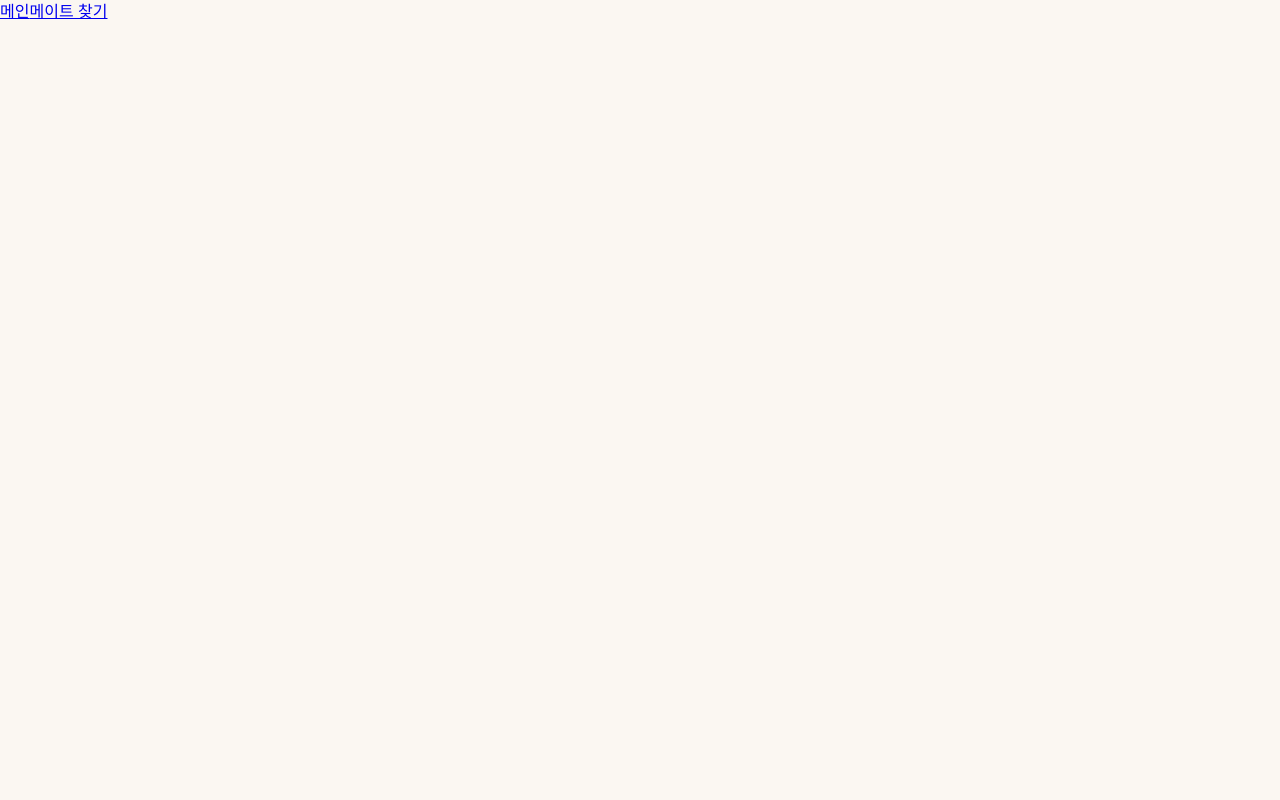
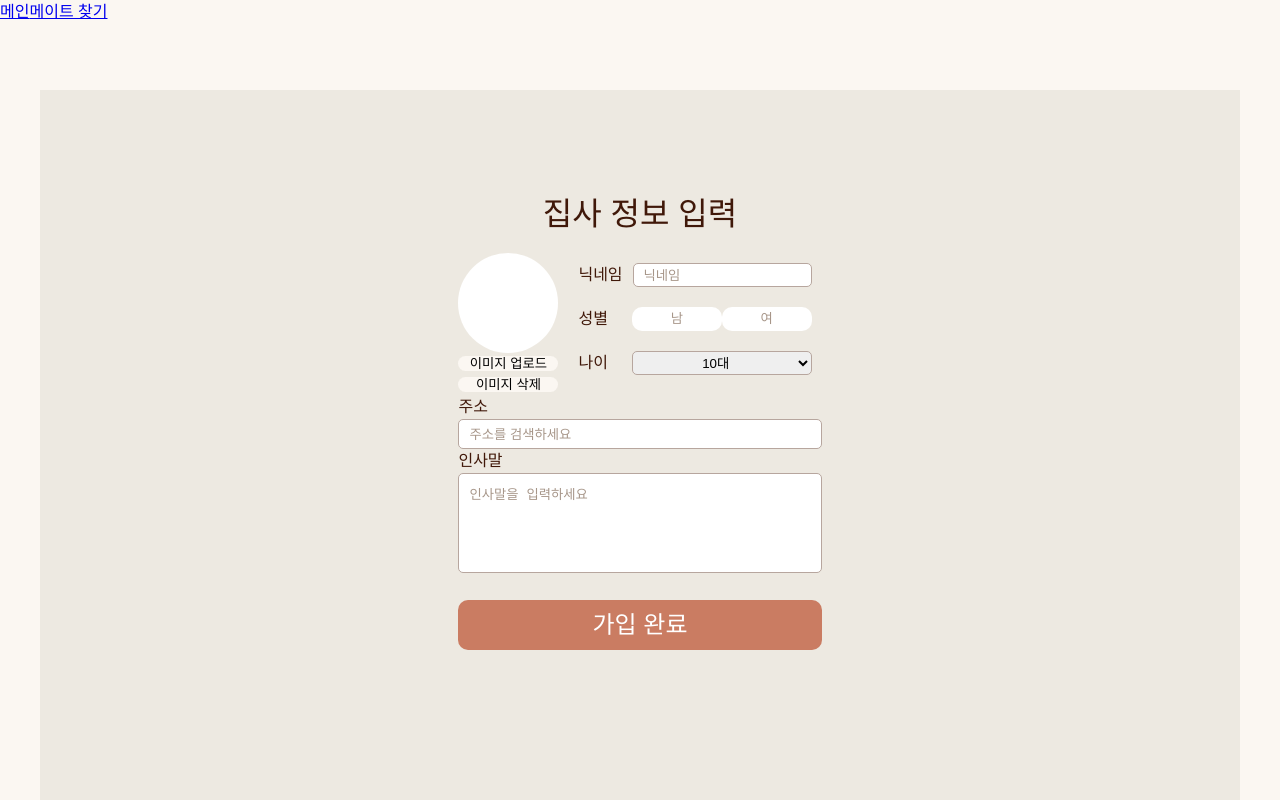
Before and after one commit to codestates-seb/seb41_main_006, a React (Create React App) app in the folder client/: page /inputuserinfo in a window 1280 px wide. Before the commit this address had no page. Built offline with nearby package versions, Linux system fonts and the light colour scheme.

Commit message:
[FE] feat : 유저 정보 입력 페이지 구현

```diff
--- a/client/src/App.js
+++ b/client/src/App.js
@@ -3,15 +3,17 @@ import GlobalStyle from './GlobalStyle';
 import { Routes, Route } from 'react-router-dom';
 import FindMatePage from './pages/FindMatePage';
 import SignUpPage from './pages/SignUpPage';
+import InputUserInfoPage from './pages/InputUserInfoPage';
 
 function App() {
   return (
     <div className="App">
       <GlobalStyle />
       <Header></Header>
-
       <Routes>
         <Route path="/mate" element={<FindMatePage />}></Route>
+        <Route path="/signup" element={<SignUpPage />}></Route>
+        <Route path="/inputuserinfo" element={<InputUserInfoPage />}></Route>
       </Routes>
     </div>
   );
--- a/client/src/components/Container.js
+++ b/client/src/components/Container.js
@@ -4,7 +4,7 @@ const Container = styled.div`
   padding-top: var(--header-height);
   background-color: var(--bg-dark-color);
   width: 100%;
-  max-width: 980px;
+  max-width: 1200px;
   height: 100%;
   color: var(--main-color);
 `;
--- /dev/null
+++ b/client/src/pages/InputUserInfoPage.js
@@ -0,0 +1,177 @@
+import styled from 'styled-components';
+import Container from '../components/Container';
+
+const SContainer = styled(Container)`
+  display: flex;
+  justify-content: center;
+`;
+const SInputInfoContainer = styled.div`
+  display: flex;
+  flex-direction: column;
+  margin-top: 100px;
+  text-align: center;
+  color: var(--main-font-color);
+  font-weight: 500;
+  input {
+    border: 1px solid #b7a69e;
+  }
+  .next-button {
+    line-height: 50px;
+    border: 0;
+    border-radius: 10px;
+    background-color: var(--main-color);
+    font-size: 1.5rem;
+    color: white;
+    margin-top: 20px;
+  }
+  .title {
+    color: var(--main-font-color);
+    font-size: 2rem;
+    font-weight: 500;
+  }
+  .input-container {
+    display: flex;
+    margin-top: 15px;
+    .image-container {
+      display: flex;
+      flex-direction: column;
+      padding-right: 10px;
+      div {
+        background-color: white;
+        width: 100px;
+        height: 100px;
+        border-radius: 50%;
+      }
+      button {
+        line-height: 15px;
+        margin: 3px 0;
+        background-color: var(--bg-color);
+        border: 0;
+        border-radius: 10px;
+        :hover {
+          background-color: var(--sec-color);
+        }
+      }
+    }
+    .nickname-input {
+      display: flex;
+      padding: 10px;
+      input {
+        margin-left: 10px;
+        border-radius: 5px;
+        ::placeholder {
+          color: var(--sec-color);
+          font-weight: 500;
+          padding-left: 10px;
+        }
+      }
+    }
+    .gender-select {
+      display: flex;
+      padding: 10px;
+      .gender-button {
+        display: flex;
+        justify-content: center;
+        flex-grow: 1;
+        margin-left: 24px;
+        button {
+          flex-grow: 1;
+          line-height: 10px;
+          background-color: white;
+          border: 0;
+          border-radius: 10px;
+          color: var(--sec-color);
+          font-weight: 500;
+          :hover {
+            background-color: var(--bg-color);
+          }
+        }
+      }
+    }
+    .age-select {
+      display: flex;
+      padding: 10px;
+      select {
+        text-align: center;
+        margin-left: 24px;
+        flex-grow: 1;
+        border-radius: 5px;
+        border: 1px solid #b7a69e;
+      }
+    }
+  }
+  .address-container {
+    text-align: left;
+    input {
+      width: 100%;
+      height: 30px;
+      border: 1px solid #b7a69e;
+      border-radius: 5px;
+      ::placeholder {
+        color: var(--sec-color);
+        font-weight: 500;
+        padding-left: 10px;
+      }
+    }
+    textarea {
+      width: 100%;
+      resize: none;
+      height: 100px;
+      border: 1px solid #b7a69e;
+      border-radius: 5px;
+      ::placeholder {
+        color: var(--sec-color);
+        font-weight: 500;
+        padding: 10px 0 0 10px;
+      }
+    }
+  }
+`;
+
+const InputUserInfoPage = () => {
+  return (
+    <SContainer>
+      <SInputInfoContainer>
+        <div className="title">집사 정보 입력</div>
+        <div className="input-container">
+          <div className="image-container">
+            <div></div>
+            <button>이미지 업로드</button>
+            <button>이미지 삭제</button>
+          </div>
+          <div>
+            <div className="nickname-input">
+              <div>닉네임</div>
+              <input placeholder="닉네임"></input>
+            </div>
+            <div className="gender-select">
+              <div>성별</div>
+              <div className="gender-button">
+                <button>남</button>
+                <button>여</button>
+              </div>
+            </div>
+            <div className="age-select">
+              <div>나이</div>
+              <select>
+                <option value="1">10대</option>
+                <option value="2">20대</option>
+                <option value="3">30대</option>
+                <option value="4">40대 이상</option>
+              </select>
+            </div>
+          </div>
+        </div>
+        <div className="address-container">
+          <div>주소</div>
+          <input placeholder="주소를 검색하세요"></input>
+          <div>인사말</div>
+          <textarea placeholder="인사말을 입력하세요"></textarea>
+        </div>
+        <button className="next-button">가입 완료</button>
+      </SInputInfoContainer>
+    </SContainer>
+  );
+};
+
+export default InputUserInfoPage;
--- a/client/src/pages/SignUpPage.js
+++ b/client/src/pages/SignUpPage.js
@@ -1,9 +1,8 @@
 import styled from 'styled-components';
 import { Link } from 'react-router-dom';
+import Container from '../components/Container';
 
-const SignUpContainer = styled.div`
-  width: 100%;
-  height: 100%;
+const SignUpContainer = styled(Container)`
   display: flex;
   justify-content: center;
 `;
@@ -12,7 +11,7 @@ const SInputContainer = styled.div`
   display: flex;
   flex-direction: column;
   text-align: center;
-  width: 30%;
+  width: 20%;
   height: 50%;
   margin-top: 100px;
   .title {
```
